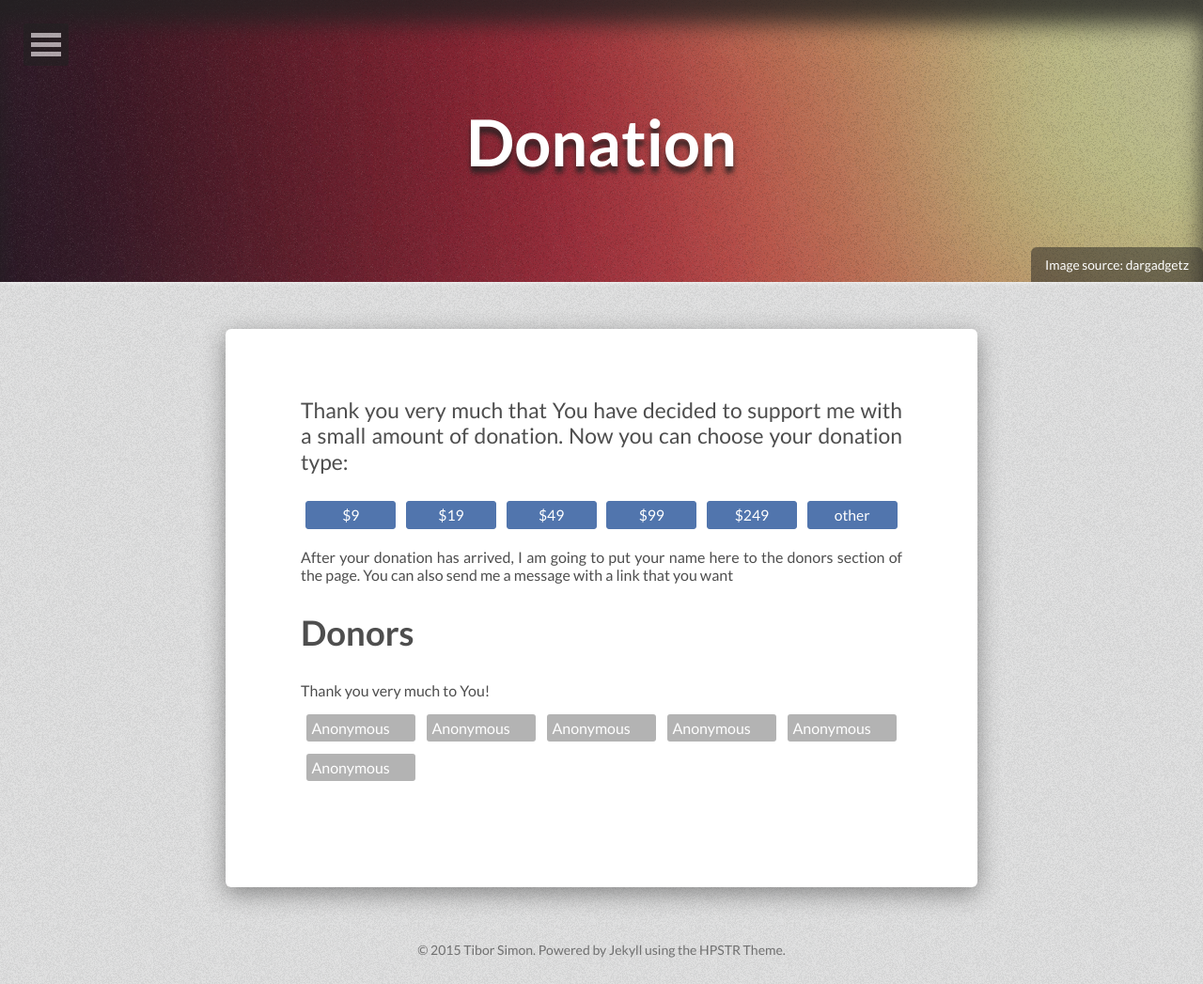
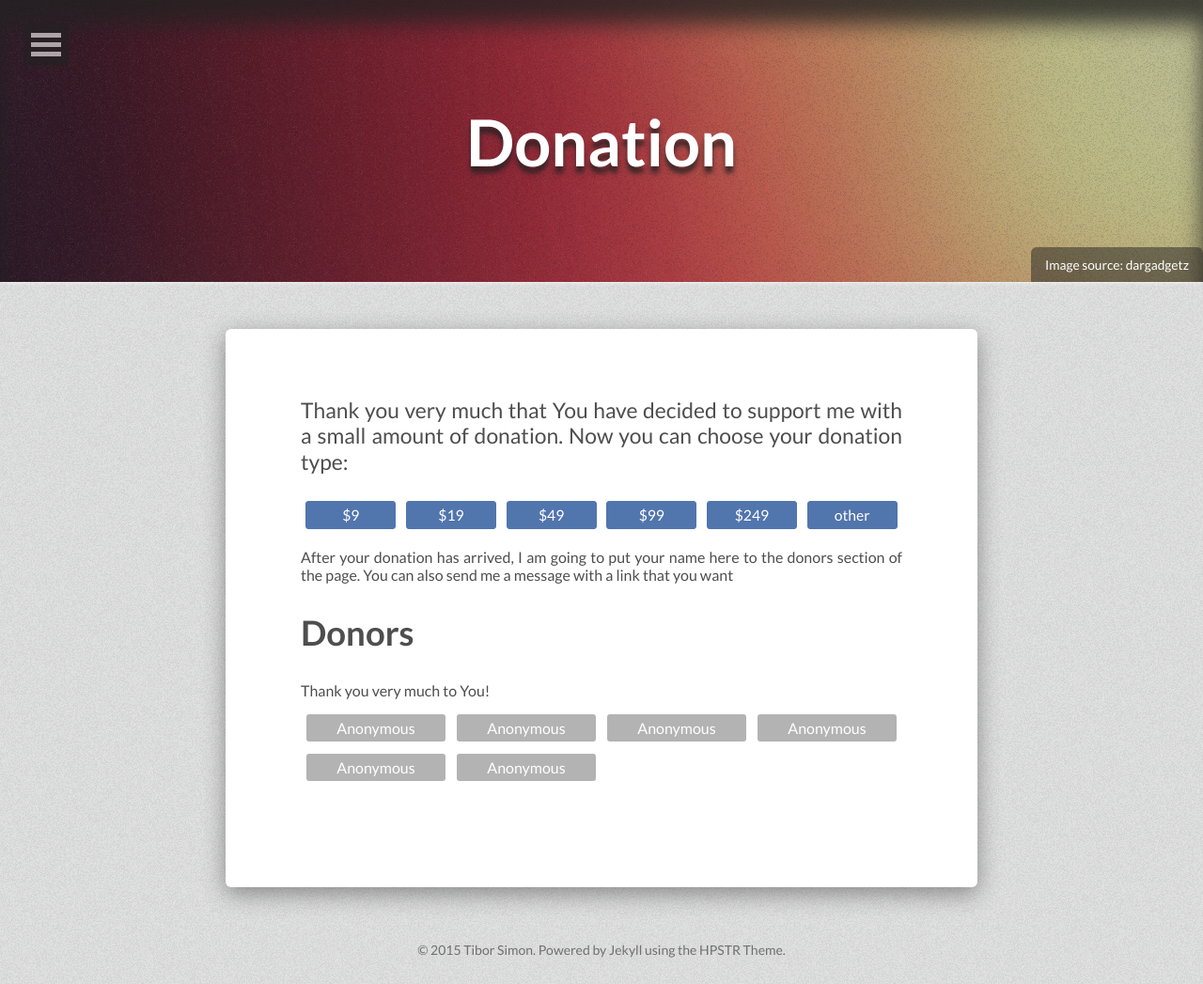
Before and after one commit to tiborsimon/tiborsimon.github.io, a Jekyll site: the page built from donation/index.md, in a window 1280 px wide. Shown: the whole page at 94% size. Built offline with Jekyll 4.4.1, drawn with Linux system fonts in a browser that asks for light colours; nearby versions of some CDN libraries.

Commit message:
Donation update

```diff
--- a/_sass/_page.scss
+++ b/_sass/_page.scss
@@ -648,9 +648,10 @@ td a {
 
 .donor {
   float: left;
-  width: 20%;
+  width: 25%;
   padding: 0 1%;
   margin-bottom: 2%;
+  text-align: center;
 }
 
 .donor-link {
```
